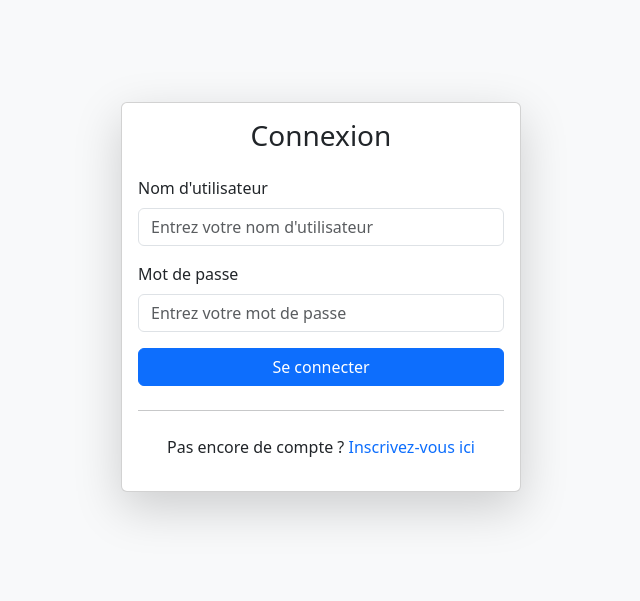
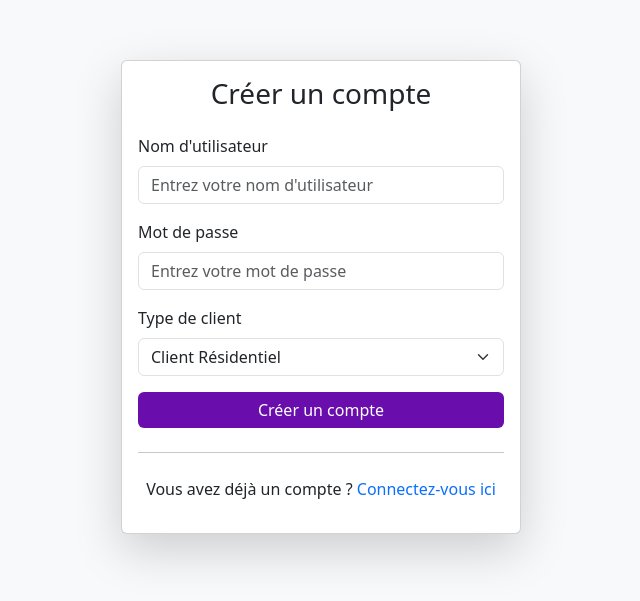
Before and after one commit to Zinebhfs/Lab5-GTI619, a React (Vite) app in the folder front-end/: page /signup in a window 1280 px wide. Shown: the part 103-704 px from the top of the page, without its empty margins (319-959 px from the left). Built offline with nearby package versions, Linux system fonts and the light colour scheme.

Commit message:
add signup page + link

```diff
--- a/front-end/src/App.tsx
+++ b/front-end/src/App.tsx
@@ -1,10 +1,15 @@
+import { BrowserRouter as Router, Routes, Route } from "react-router-dom";
 import Login from "./pages/Login";
+import Signup from "./pages/Signup";
 
 const App = () => {
   return (
-    <div>
-      <Login />
-    </div>
+    <Router>
+      <Routes>
+        <Route path="/" element={<Login />} />
+        <Route path="/signup" element={<Signup />} />
+      </Routes>
+    </Router>
   );
 };
 
--- a/front-end/src/pages/Login.tsx
+++ b/front-end/src/pages/Login.tsx
@@ -40,9 +40,13 @@ const Login = () => {
 
             {/* Bouton Se connecter */}
             <div className="d-grid">
-              <button type="submit" className="btn btn-primary">
-                Se connecter
-              </button>
+            <button
+              type="submit"
+              className="btn"
+              style={{ backgroundColor: "#6a0dad", color: "white", border: "none" }}
+            >
+              Se connecter
+            </button>
             </div>
           </form>
 
@@ -51,7 +55,7 @@ const Login = () => {
           {/* Lien pour s'inscrire */}
           <p className="text-center">
             Pas encore de compte ?{" "}
-            <a href="#" className="text-decoration-none text-primary">
+            <a href="/signup" className="text-decoration-none text-primary">
               Inscrivez-vous ici
             </a>
           </p>
--- a/front-end/src/pages/Signup.tsx
+++ b/front-end/src/pages/Signup.tsx
@@ -0,0 +1,78 @@
+
+const Signup = () => {
+  return (
+    <div
+      className="signup-page d-flex align-items-center justify-content-center vh-100 bg-light"
+      style={{ padding: "20px" }}
+    >
+      <div className="card shadow-lg" style={{ maxWidth: "400px", width: "100%" }}>
+        <div className="card-body">
+          <h3 className="text-center mb-4">Créer un compte</h3>
+          <form>
+            {/* Nom d'utilisateur */}
+            <div className="mb-3">
+              <label htmlFor="username" className="form-label">
+                Nom d'utilisateur
+              </label>
+              <input
+                type="text"
+                id="username"
+                className="form-control"
+                placeholder="Entrez votre nom d'utilisateur"
+                required
+              />
+            </div>
+
+            {/* Mot de passe */}
+            <div className="mb-3">
+              <label htmlFor="password" className="form-label">
+                Mot de passe
+              </label>
+              <input
+                type="password"
+                id="password"
+                className="form-control"
+                placeholder="Entrez votre mot de passe"
+                required
+              />
+            </div>
+
+            {/* Type de client */}
+            <div className="mb-3">
+              <label htmlFor="clientType" className="form-label">
+                Type de client
+              </label>
+              <select id="clientType" className="form-select" required>
+                <option value="residential">Client Résidentiel</option>
+                <option value="business">Client Business</option>
+              </select>
+            </div>
+
+            {/* Bouton Créer un compte */}
+            <div className="d-grid">
+            <button
+                type="submit"
+                className="btn"
+                style={{ backgroundColor: "#6a0dad", color: "white", border: "none" }}
+                >
+                Créer un compte
+                </button>
+            </div>
+          </form>
+
+          <hr className="my-4" />
+
+          {/* Lien pour retourner à la connexion */}
+          <p className="text-center">
+            Vous avez déjà un compte ?{" "}
+            <a href="/" className="text-decoration-none text-primary">
+              Connectez-vous ici
+            </a>
+          </p>
+        </div>
+      </div>
+    </div>
+  );
+};
+
+export default Signup;
```
